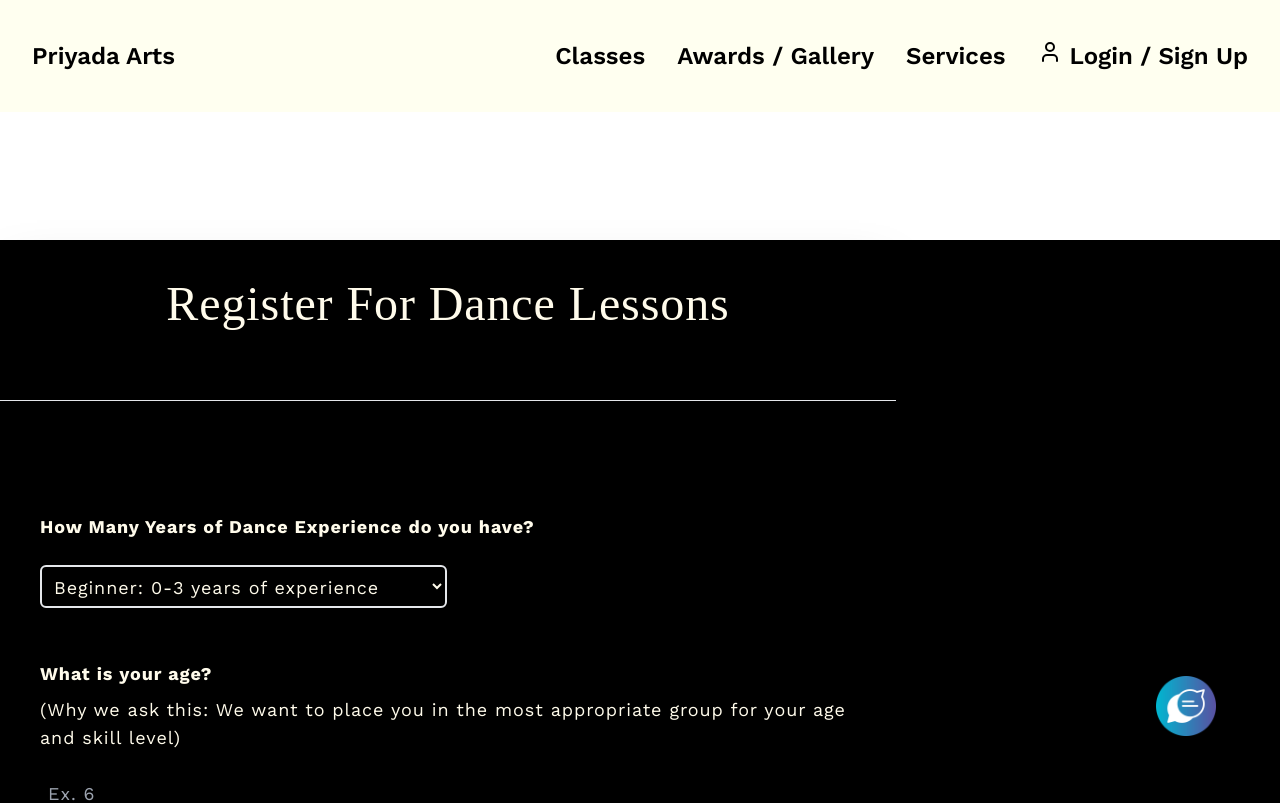
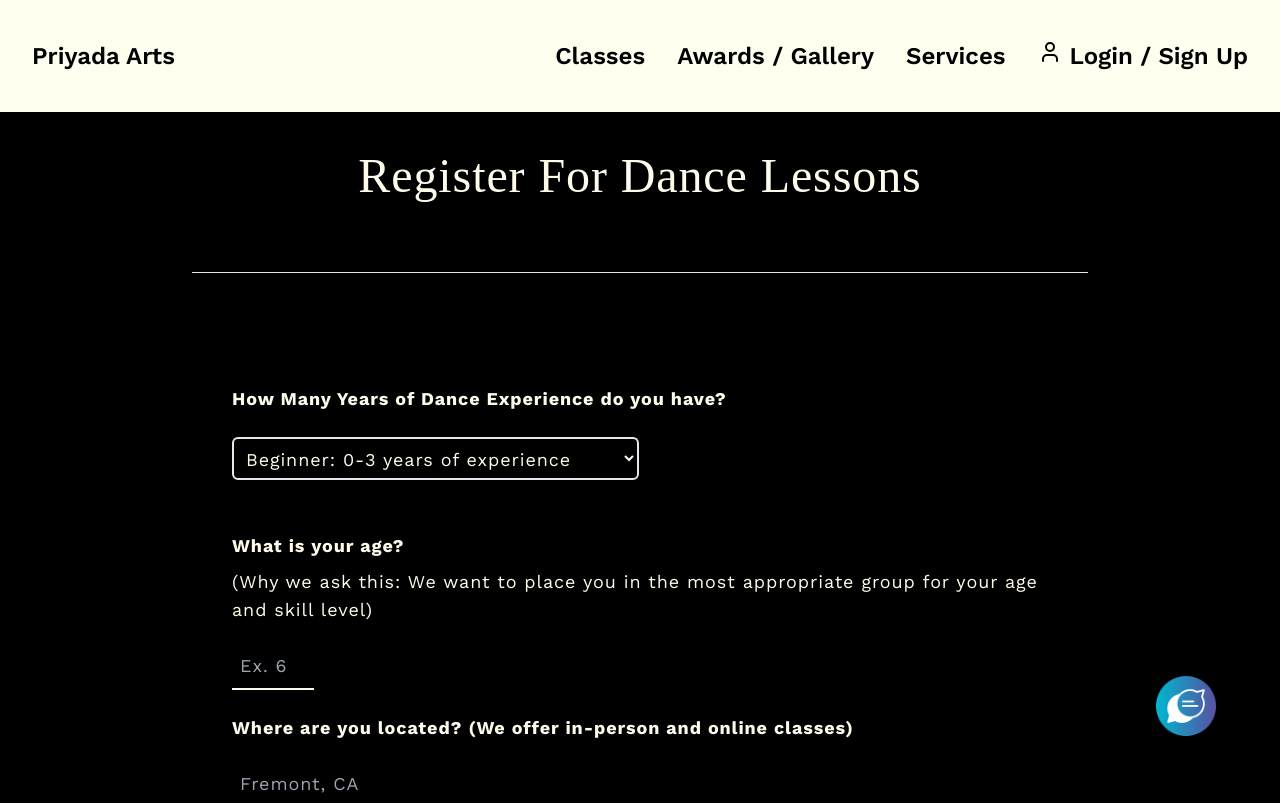
Before and after one commit to Anbui0115/Hackathon-project, a Next.js app in the folder frontend/: page /registration in a window 1280 px wide. Shown: the top 803 px of the page. Built offline with nearby package versions, Linux system fonts and the light colour scheme; a web font is replaced by a local one.

Commit message:
style class registration page

```diff
--- a/frontend/app/registration/page.jsx
+++ b/frontend/app/registration/page.jsx
@@ -7,8 +7,8 @@ const DanceRegistration = () => {
   return (
     <>
       <NavBar />
-      <section className='bg-black'>
-        <div className= 'text-lg z-20 flex flex-col justify-center mt-32 h-auto bg-inherit w-[70%] tracking-wider p-10 border-none rounded-md shadow-2xl text-lightcream font-worksans'>
+      <section className='bg-black flex justify-center'>
+        <div className= 'text-lg z-20 flex flex-col justify-center h-auto bg-inherit w-[70%] tracking-wider p-10 border-none rounded-md shadow-2xl text-lightcream font-worksans'>
             <div className='flex justify-center '>
             <h1 className='text-5xl font-laila mb-2 '>Register For Dance Lessons</h1>
             </div>
@@ -16,7 +16,7 @@ const DanceRegistration = () => {
             <form className='flex flex-col justify-center align-center items-start'>
             <label className='mt-7 mb-7' >
                 <div className='mt-5 mb-5 font-bold '>How Many Years of Dance Experience do you have?</div>
-                <select className='text-lightcream mt-1 mb-1 border-2 rounded-md shadow-2xl p-2 bg-inherit'>
+                <select className='text-lightcream mt-1 mb-1 border-2 rounded-md shadow-2xl p-2 bg-inherit focus:bg-black'>
                 <option value="Beginner">Beginner: 0-3 years of experience</option>
                 <option value="Intermediate">Intermediate: 3-6 years of experience</option>
                 <option value="Advanced">Advanced: 6-10 years of experience</option>
```
